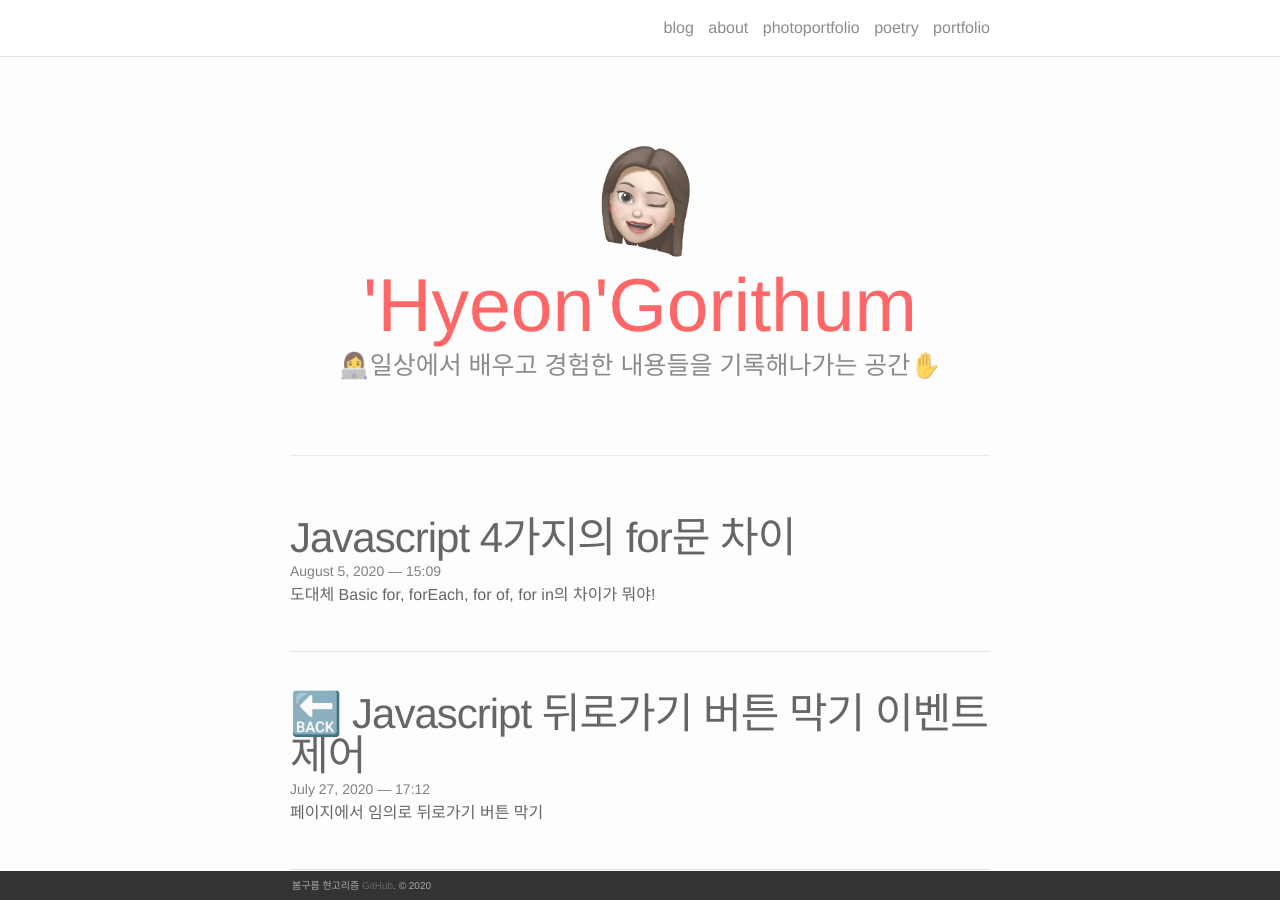
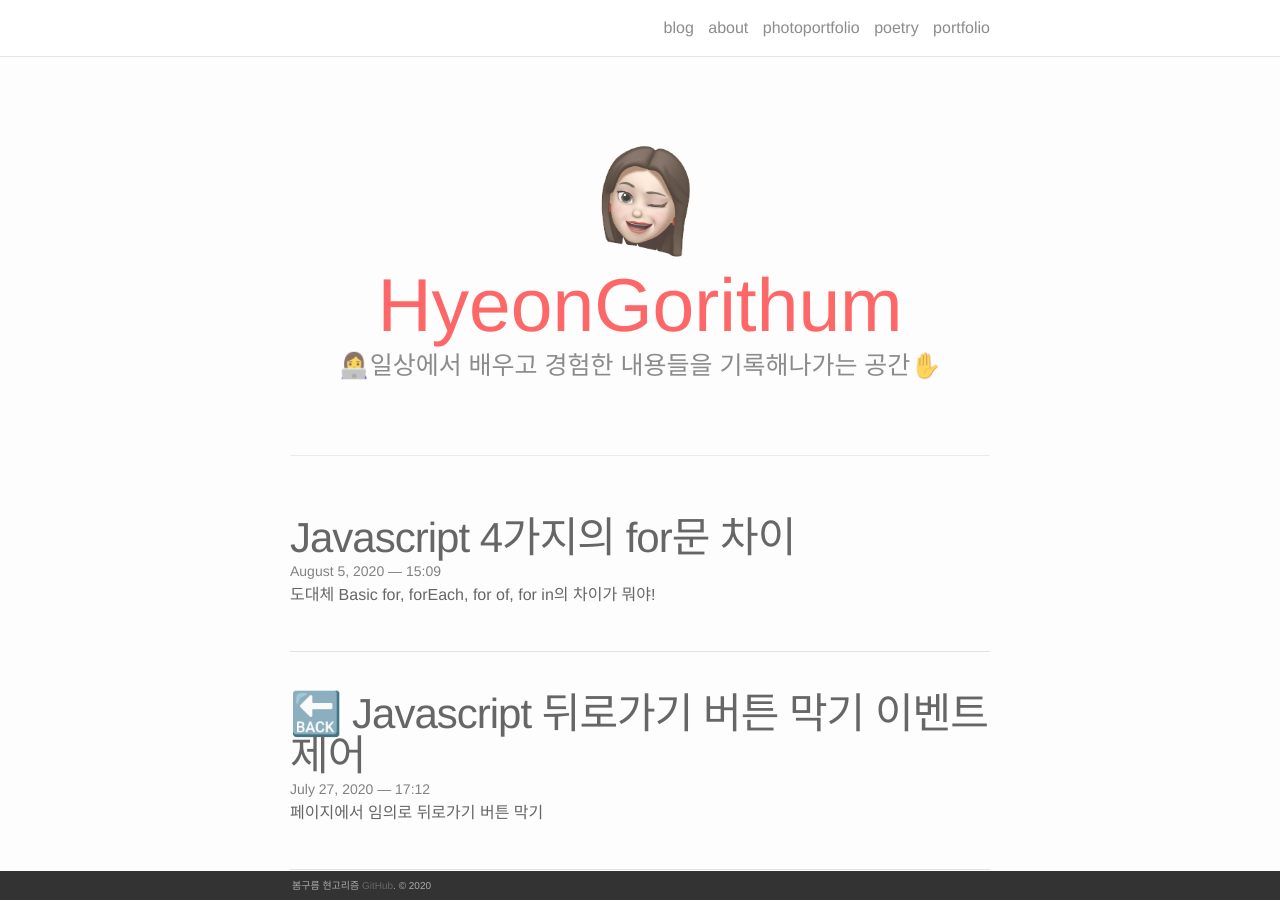
Before and after one commit to HyunYuJin/HyunYuJin.github.io, a Jekyll site: the page built from index.html, in a window 1280 px wide and 900 px high. Built offline with Jekyll 4.4.1, drawn with Linux system fonts in a browser that asks for light colours; nearby versions of some CDN libraries; the list of posts is cut into pages by our own code.

Commit message:
Change Title

```diff
--- a/index.html
+++ b/index.html
@@ -4,7 +4,7 @@ layout: default
 
 <div class="header-bar">
   <img src="./img/avatar.png" alt="Avatar" style="vertical-align: middle; width: 150px; height: 150px; border-radius: 50%;">
-  <h1>'Hyeon'Gorithum</h1>
+  <h1>HyeonGorithum</h1>
   <h2>👩‍💻일상에서 배우고 경험한 내용들을 기록해나가는 공간✋</h2>
   <br/>
   <hr>
```
